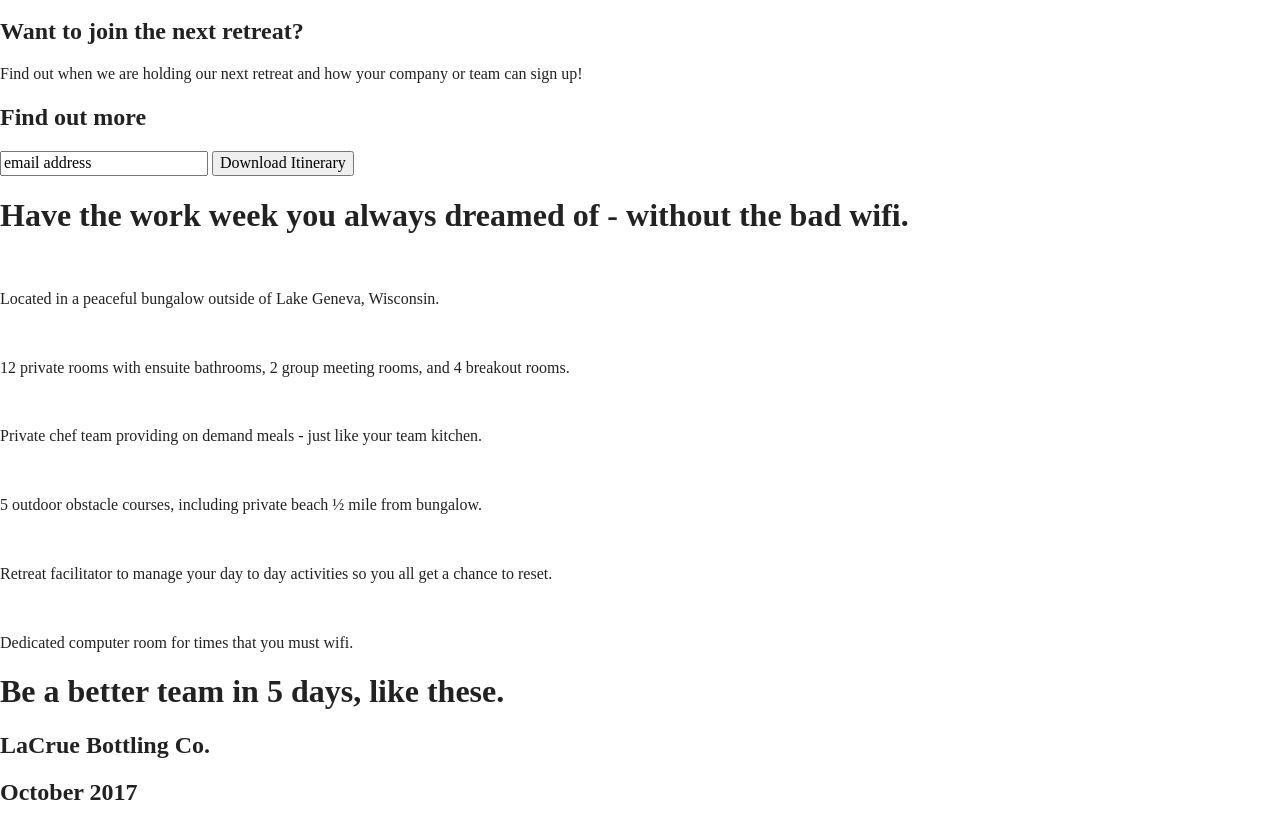
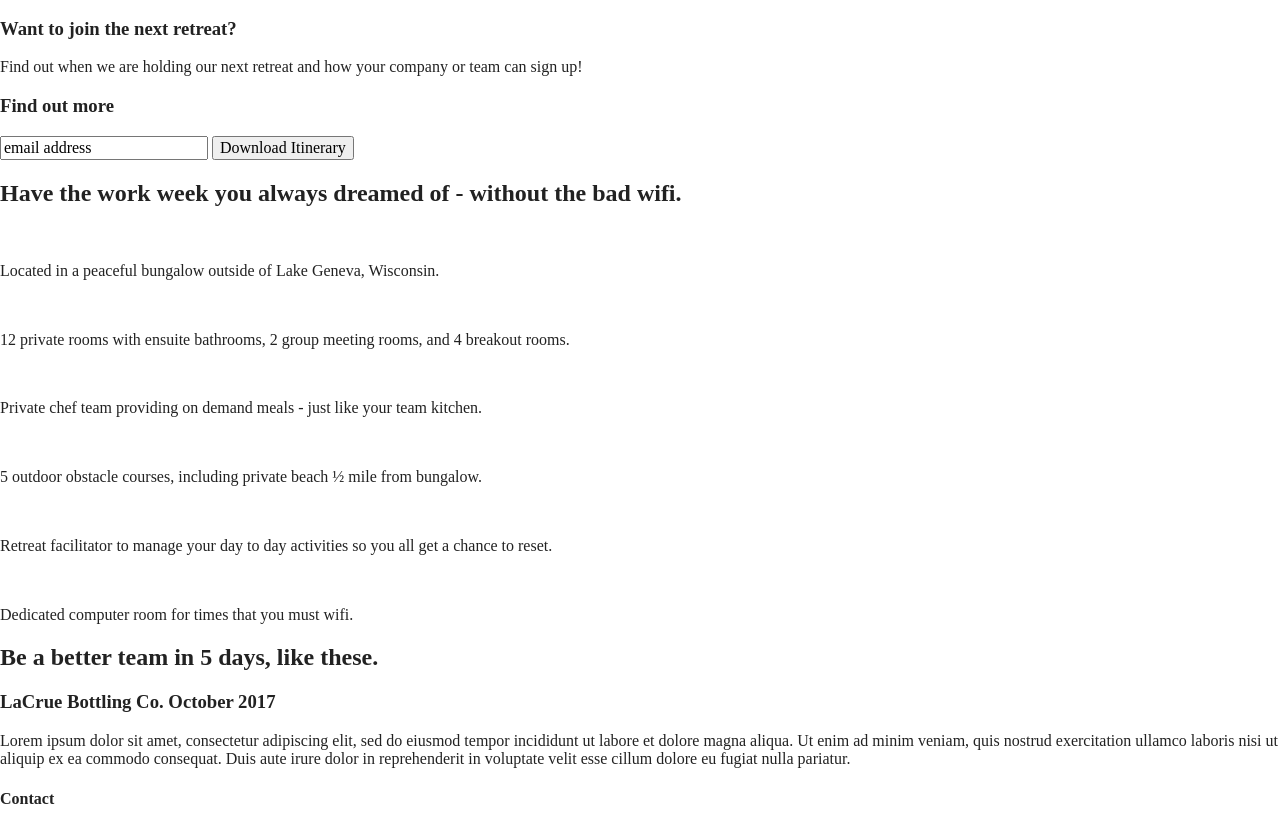
Before and after one commit to nath248/unplugged-retreat, a website built with Parcel: page index.html in a window 1280 px wide. Shown: the part 134-952 px from the top of the page. Built offline with nearby package versions, Linux system fonts and the light colour scheme.

Commit message:
added remaining html code for homepage

```diff
--- a/index.html
+++ b/index.html
@@ -38,51 +38,86 @@
     </header>
 
     <main>
-      <section>
-        <h1>Retreat from the desk, return refreshed</h1>
+
+      <section class="hero-area">
+        <div class="content-wrapper">
+          <h1>Retreat from the desk, return refreshed</h1>
+        </div>
       </section>
+
       <aside>
-        <h2>Want to join the next retreat?</h2>
-        <p>Find out when we are holding our next retreat and how your company or team can sign up!</p>
-        <h2>Find out more</h2>
-        <div class="email-button">
-          <input type="text" name="name" value="email address">
-          <input type="button" value="Download Itinerary">
+        <div class="content-wrapper">
+          <div class="form-description">
+            <h3>Want to join the next retreat?</h3>
+            <p>Find out when we are holding our next retreat and how your company or team can sign up!</p>
+          </div>
+
+          <div class="form">
+            <h3>Find out more</h3>
+            <input type="text" name="name" value="email address">
+            <input type="button" value="Download Itinerary">
+          </div>
         </div>
+      </aside>
 
-        <h1>Have the work week you always dreamed of - without the bad wifi.</h1>
-        <img src="" alt="">
-        <p>Located in a peaceful bungalow outside of Lake Geneva, Wisconsin.</p>
-        <img src="" alt="">
-        <p>12 private rooms with ensuite bathrooms, 2 group meeting rooms, and 4 breakout rooms.</p>
-        <img src="" alt="">
-        <p>Private chef team providing on demand meals - just like your team kitchen.</p>
-        <img src="" alt="">
-        <p>5 outdoor obstacle courses, including private beach ½ mile from bungalow.</p>
-        <img src="" alt="">
-        <p>Retreat facilitator to manage your day to day activities so you all get a chance to reset.</p>
-        <img src="" alt="">
-        <p>Dedicated computer room for times that you must wifi.</p>
+      <section class="features">
+        <div class="content-wrapper">
+          <h2>Have the work week you always dreamed of - without the bad wifi.</h2>
+          <div class="features-items">
+            <article>
+              <p class="fontawesome-icon"><img src="" alt=""></p>
+              <p class="features-item-description">Located in a peaceful bungalow outside of Lake Geneva, Wisconsin.</p>
+            </article>
+            <article>
+              <p class="fontawesome-icon"><img src="" alt=""></p>
+              <p class="features-item-description">12 private rooms with ensuite bathrooms, 2 group meeting rooms, and 4 breakout rooms.</p>
+            </article>
+            <article>
+              <p class="fontawesome-icon"><img src="" alt=""></p>
+              <p class="features-item-description">Private chef team providing on demand meals - just like your team kitchen.</p>
+            </article>
+            <article>
+              <p class="fontawesome-icon"><img src="" alt=""></p>
+              <p class="features-item-description">5 outdoor obstacle courses, including private beach ½ mile from bungalow.</p>
+            </article>
+            <article>
+              <p class="fontawesome-icon"><img src="" alt=""></p>
+              <p class="features-item-description">Retreat facilitator to manage your day to day activities so you all get a chance to reset.</p>
+            </article>
+            <article>
+              <p class="fontawesome-icon"><img src="" alt=""></p>
+              <p class="features-item-description">Dedicated computer room for times that you must wifi.</p>
+            </article>
+          </div>
+        </div>
+      </section>
 
-        <h1>Be a better team in 5 days, like these.</h1>
-        <h2>LaCrue Bottling Co.</h2>
-        <h2>October 2017</h2>
-        <p>Lorem ipsum dolor sit amet, consectetur adipiscing elit, sed do eiusmod tempor incididunt ut labore et dolore magna aliqua. Ut enim ad minim veniam, quis nostrud exercitation ullamco laboris nisi ut aliquip ex ea commodo consequat. Duis aute irure dolor in reprehenderit in voluptate velit esse cillum dolore eu fugiat nulla pariatur.</p>
-      </aside>
+      <section class="reviews">
+        <div class="content-wrapper">
+          <h2>Be a better team in 5 days, like these.</h2>
+          <article>
+            <div>
+              <h3>LaCrue Bottling Co. October 2017</h3>
+              <p>Lorem ipsum dolor sit amet, consectetur adipiscing elit, sed do eiusmod tempor incididunt ut labore et dolore magna aliqua. Ut enim ad minim veniam, quis nostrud exercitation ullamco laboris nisi ut aliquip ex ea commodo consequat. Duis aute irure dolor in reprehenderit in voluptate velit esse cillum dolore eu fugiat nulla pariatur.</p>
+            </div>
+          </article>
+        </div>
+      </section>
+
     </main>
 
     <footer>
       <div class="content-wrapper">
         <div class="footer-content">
           <div class="contact">
-            <h2>Contact</h2>
+            <h4>Contact</h4>
             <address>
-              <p>555-555-5555</p>
-              <p>hello@unplugged.com</p>
+              <p>555-555-5555<br>
+              hello@unplugged.com</p>
             </address>
           </div>
           <div class="social">
-            <h2>Social</h2>
+            <h4>Social</h4>
             <div class="social-icons">
               <p><a href="https://www.facebook.com" target="_blank"></a></p>
               <p><a href="https://www.twitter.com" target="_blank"></a></p>
@@ -91,6 +126,7 @@
           </div>
         </div>
       </div>
+
       <div class="copyright">
         <p>Copyright 2019 | Unplugged</p>
       </div>
```
